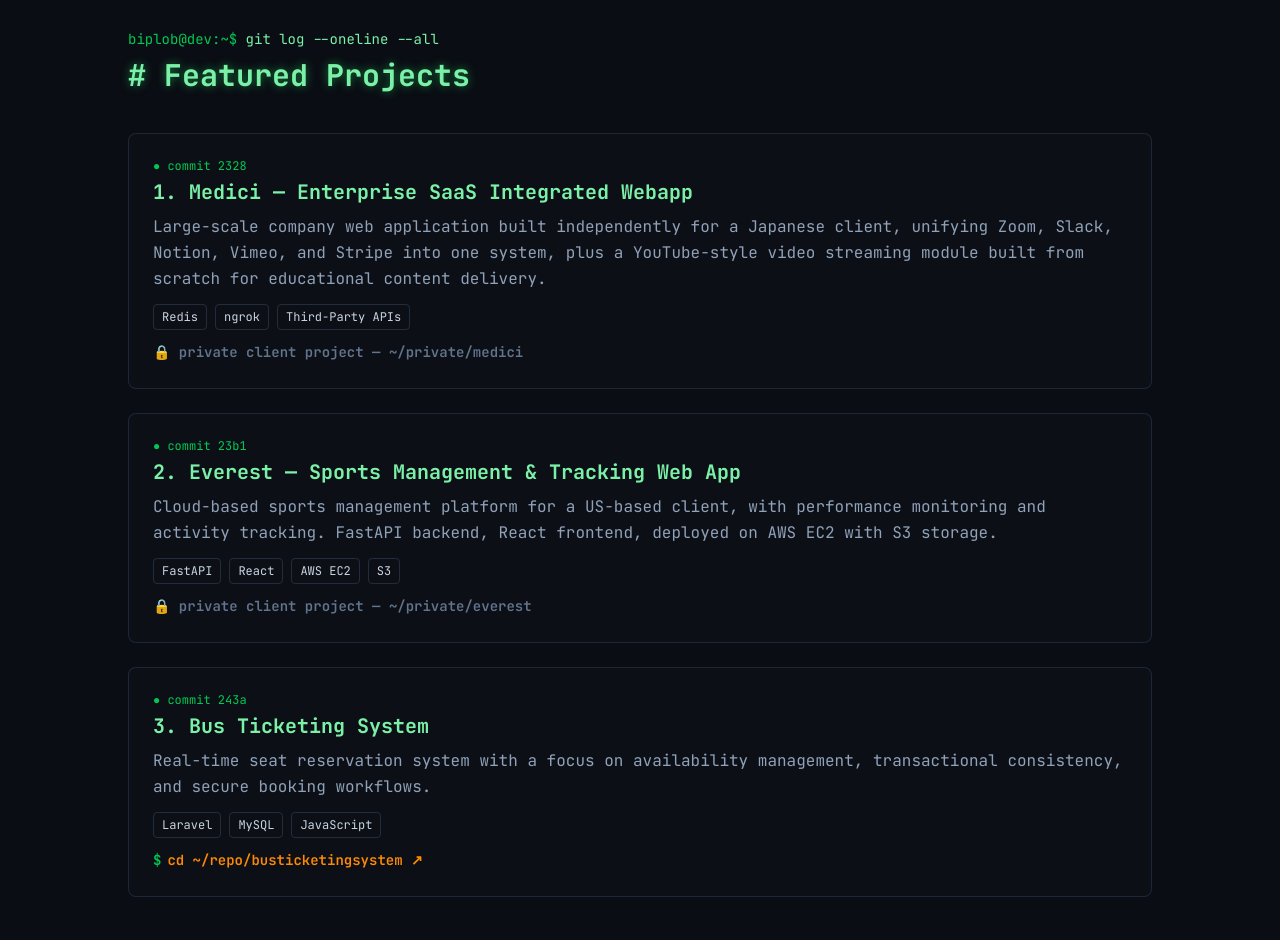
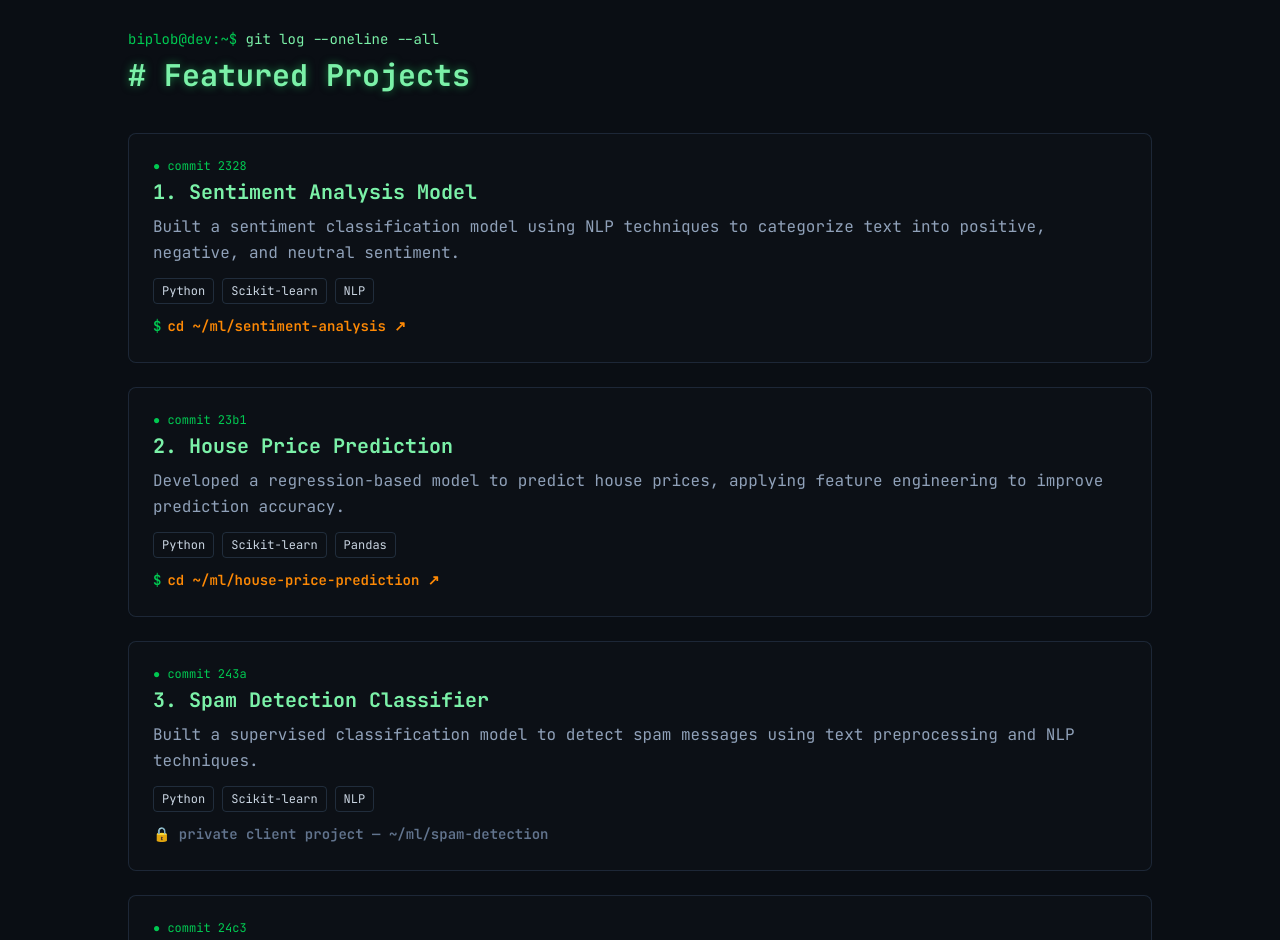
Before and after one commit to kaflebiplob/Portfolio, a React (Vite) app: page /#whoami in a window 1280 px wide. Before the commit this address led to /#whoami. Shown: the part 1860-2800 px from the top of the page. Built offline with nearby package versions, Linux system fonts and the light colour scheme.

Commit message:
update: changed the portfoli to latest

```diff
--- a/src/App.jsx
+++ b/src/App.jsx
@@ -150,7 +150,6 @@ export default function App() {
         setTimeout(() => scrollTo(target), 150);
       });
     }
-
   }, []);
 
   // Keep the URL hash in sync with whichever section is on screen
@@ -178,7 +177,6 @@ export default function App() {
     });
 
     return () => observer.disconnect();
-
   }, []);
 
   const showToast = (message, type = "success") => {
@@ -281,8 +279,29 @@ export default function App() {
 
   const projects = [
     {
+      title: "Sentiment Analysis Model",
+      desc: "Built a sentiment classification model using NLP techniques to categorize text into positive, negative, and neutral sentiment.",
+      tech: ["Python", "Scikit-learn", "NLP"],
+      link: "https://github.com/kaflebiplob/Emotion_analysis",
+      path: "~/ml/sentiment-analysis",
+    },
+    {
+      title: "House Price Prediction",
+      desc: "Developed a regression-based model to predict house prices, applying feature engineering to improve prediction accuracy.",
+      tech: ["Python", "Scikit-learn", "Pandas"],
+      link: "https://github.com/kaflebiplob/House_Price_Prediction",
+      path: "~/ml/house-price-prediction",
+    },
+    {
+      title: "Spam Detection Classifier",
+      desc: "Built a supervised classification model to detect spam messages using text preprocessing and NLP techniques.",
+      tech: ["Python", "Scikit-learn", "NLP"],
+      link: null,
+      path: "~/ml/spam-detection",
+    },
+    {
       title: "Medici — Enterprise SaaS Integrated Webapp",
-      desc: "Large-scale company web application built independently for a Japanese client, unifying Zoom, Slack, Notion, Vimeo, and Stripe into one system, plus a YouTube-style video streaming module built from scratch for educational content delivery.",
+      desc: "Large-scale company web application built independently for a Japanese client, unifying Zoom, Slack, Notion, Vimeo, Excel, and Stripe into one system, plus a YouTube-style video streaming module built from scratch for educational content delivery.",
       tech: ["Redis", "ngrok", "Third-Party APIs"],
       link: null,
       path: "~/private/medici",
@@ -531,9 +550,9 @@ export default function App() {
                   <p className="text-slate-400 text-sm sm:text-base leading-relaxed mb-8 border-l-2 border-green-500/30 pl-4">
                     Computer Science graduate with professional experience in
                     backend systems, scalable APIs, and cloud-based applications
-                    — now thinking of pursuing graduate study in Artificial Intelligence to
-                    build toward machine learning, intelligent systems, and
-                    AI-driven software.
+                    — now thinking of pursuing graduate study in Artificial
+                    Intelligence to build toward machine learning, intelligent
+                    systems, and AI-driven software.
                   </p>
 
                   <div className="flex flex-wrap gap-3 mb-6">
```
